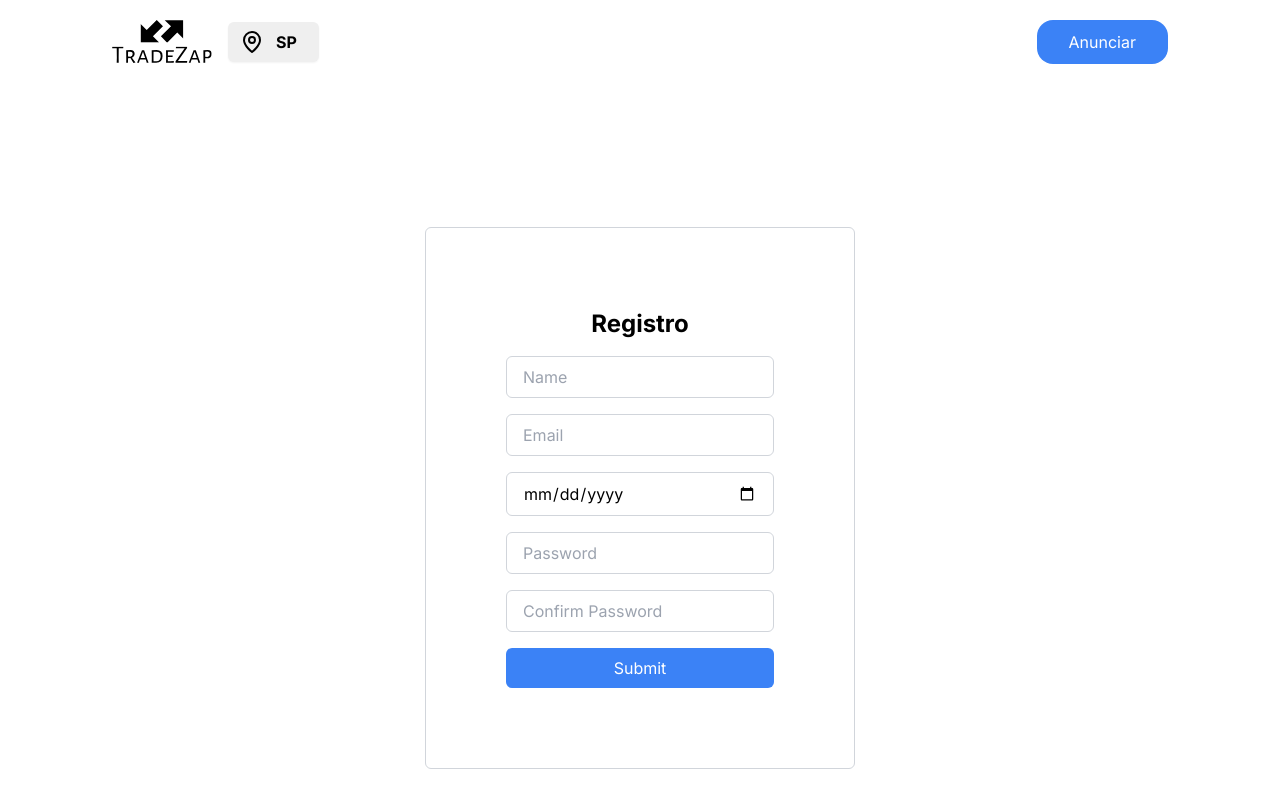
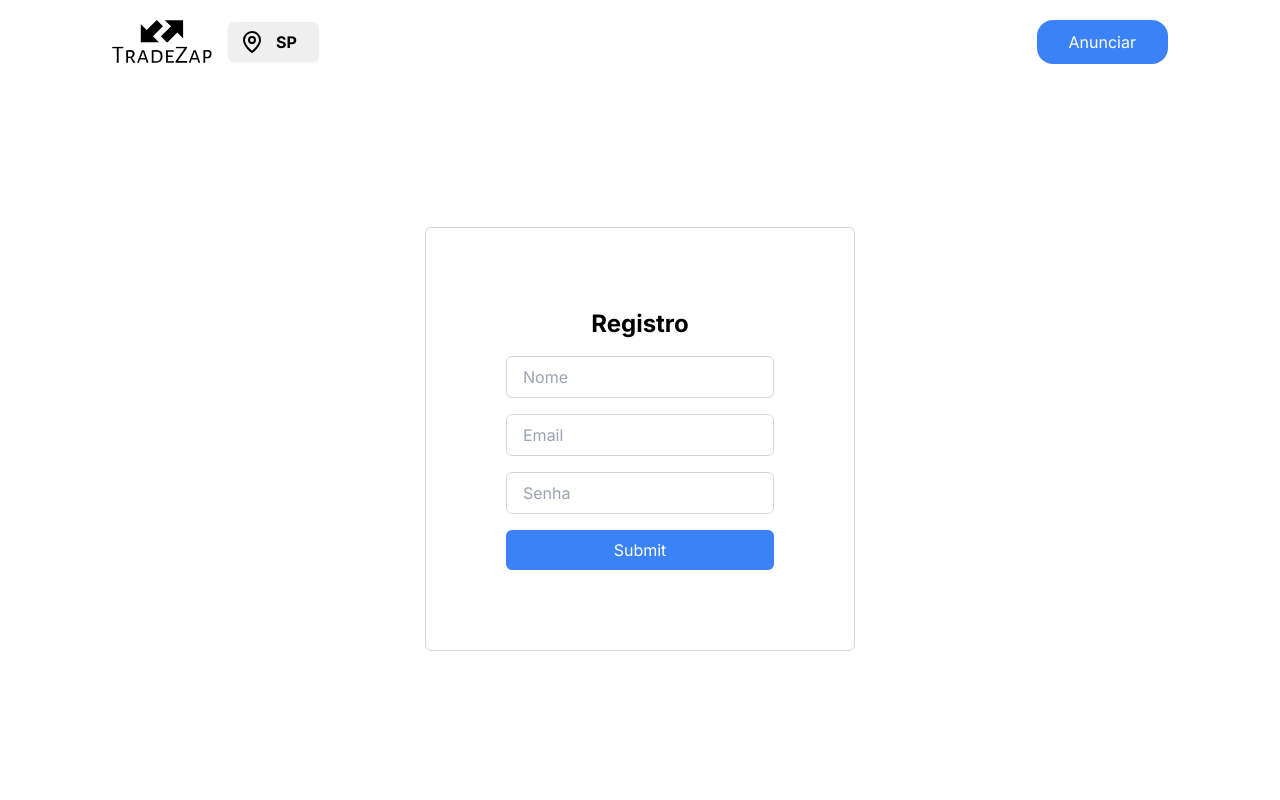
Before and after one commit to itforget/products-page, a Next.js app: page /cadastro in a window 1280 px wide. Built offline with nearby package versions, Linux system fonts and the light colour scheme; what tailwindcss-animated would draw is missing.

Commit message:
fix: footer

```diff
--- a/src/app/cadastro/page.js
+++ b/src/app/cadastro/page.js
@@ -6,22 +6,18 @@ import { useEffect, useState } from "react";
 import { useRegisterMutate } from "../utils/mutateRegister";
 
 export default function Registro() {
-  const [name, setName] = useState("");
+  const [nome, setNome] = useState("");
   const [email, setEmail] = useState("");
-  const [date, setDate] = useState("");
-  const [password, setPassword] = useState("");
-  const [confirmPassword, setConfirmPassword] = useState("");
+  const [senha, setSenha] = useState("");
 
   const { mutate, isSuccess } = useRegisterMutate();
 
   const handleSubmit = (e) => {
     e.preventDefault();
     const data = {
-      name,
+      nome,
       email,
-      date,
-      password,
-      confirmPassword,
+      senha,
     };
     mutate(data);
   };
@@ -75,10 +71,10 @@ export default function Registro() {
         <h2 className="text-2xl font-bold">Registro</h2>
         <input
           type="text"
-          placeholder="Name"
-          name="name"
-          value={name}
-          onChange={(e) => setName(e.target.value)}
+          placeholder="Nome"
+          name="nome"
+          value={nome}
+          onChange={(e) => setNome(e.target.value)}
           className="px-4 py-2 border border-gray-300 rounded-md focus:outline-none focus:ring-2 focus:ring-blue-500 w-full"
         />
         <input
@@ -90,27 +86,11 @@ export default function Registro() {
           className="px-4 py-2 border border-gray-300 rounded-md focus:outline-none focus:ring-2 focus:ring-blue-500 w-full"
         />
         <input
-          type="date"
-          placeholder="Date of Birth"
-          name="date"
-          value={date}
-          onChange={(e) => setDate(e.target.value)}
-          className="px-4 py-2 border border-gray-300 rounded-md focus:outline-none focus:ring-2 focus:ring-blue-500 w-full"
-        />
-        <input
           type="password"
-          placeholder="Password"
-          name="password"
-          value={password}
-          onChange={(e) => setPassword(e.target.value)}
-          className="px-4 py-2 border border-gray-300 rounded-md focus:outline-none focus:ring-2 focus:ring-blue-500 w-full"
-        />
-        <input
-          type="password"
-          placeholder="Confirm Password"
-          name="confirmPassword"
-          value={confirmPassword}
-          onChange={(e) => setConfirmPassword(e.target.value)}
+          placeholder="Senha"
+          name="Senha"
+          value={senha}
+          onChange={(e) => setSenha(e.target.value)}
           className="px-4 py-2 border border-gray-300 rounded-md focus:outline-none focus:ring-2 focus:ring-blue-500 w-full"
         />
         <button
--- a/src/app/produtos/page.js
+++ b/src/app/produtos/page.js
@@ -151,7 +151,7 @@ export default function Produtos() {
         }
       </main>
 
-      <footer className="bg-gray-800 text-white py-4 mt-[154px]">
+      <footer className="bg-gray-800 text-white py-4 mt-[468px] max-xl:mt-[280px] ">
         <div className="flex items-center justify-center">
           <p>© 2024 TradeZap. Todos os direitos reservados.</p>
         </div>
--- a/src/app/utils/getProducts.js
+++ b/src/app/utils/getProducts.js
@@ -1,5 +1,5 @@
 export const fetchProducts = async () => {
-  const response = await fetch("https://3000-itforget-nestjstypeorma-piafsuxeam7.ws-us114.gitpod.io/produtos");
+  const response = await fetch("https://3000-itforget-serverzap-boqvgsz8aw6.ws-us114.gitpod.io/produtos");
   const data = await response.json();
   return data;
 };
--- a/src/app/utils/mutateRegister.js
+++ b/src/app/utils/mutateRegister.js
@@ -3,7 +3,7 @@ import axios from "axios";
 
 
 const postData = async (data) => {
-  return await axios.post('', data)
+  return await axios.post('https://3000-itforget-serverzap-boqvgsz8aw6.ws-us114.gitpod.io/usuarios', data)
 }
 
 export function useRegisterMutate(){
```
